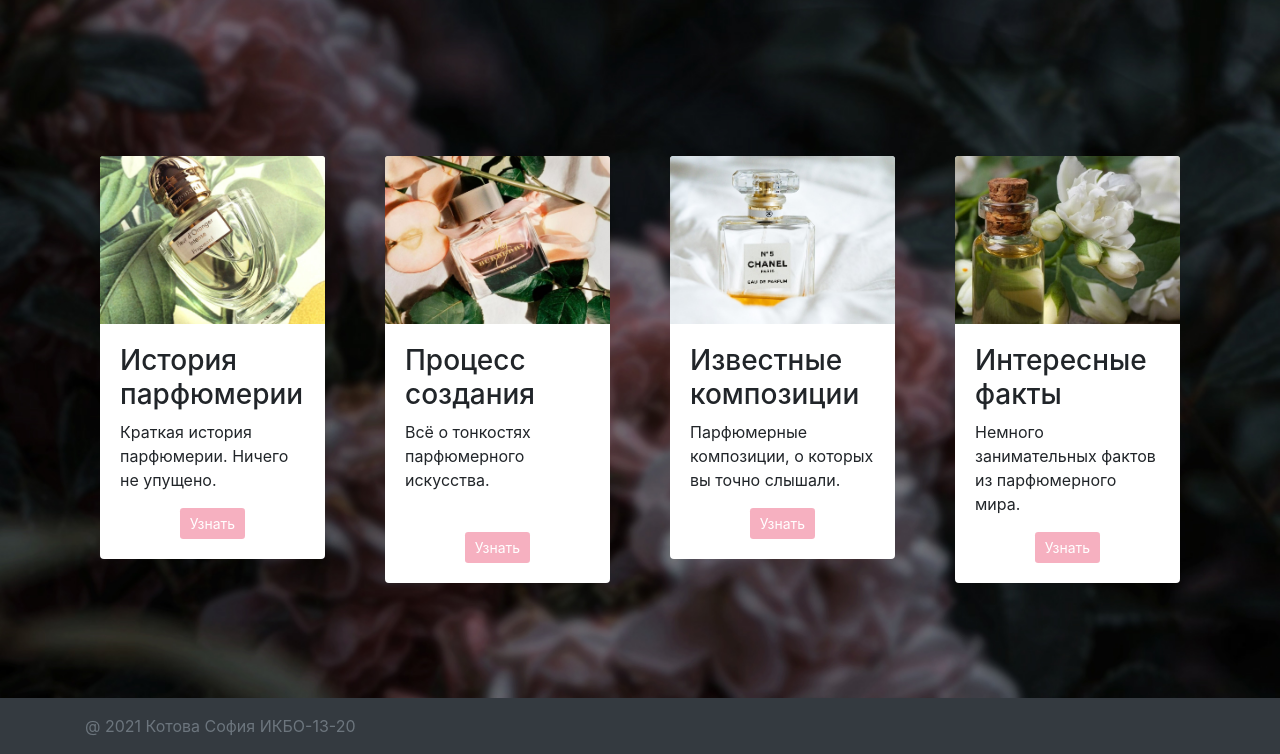
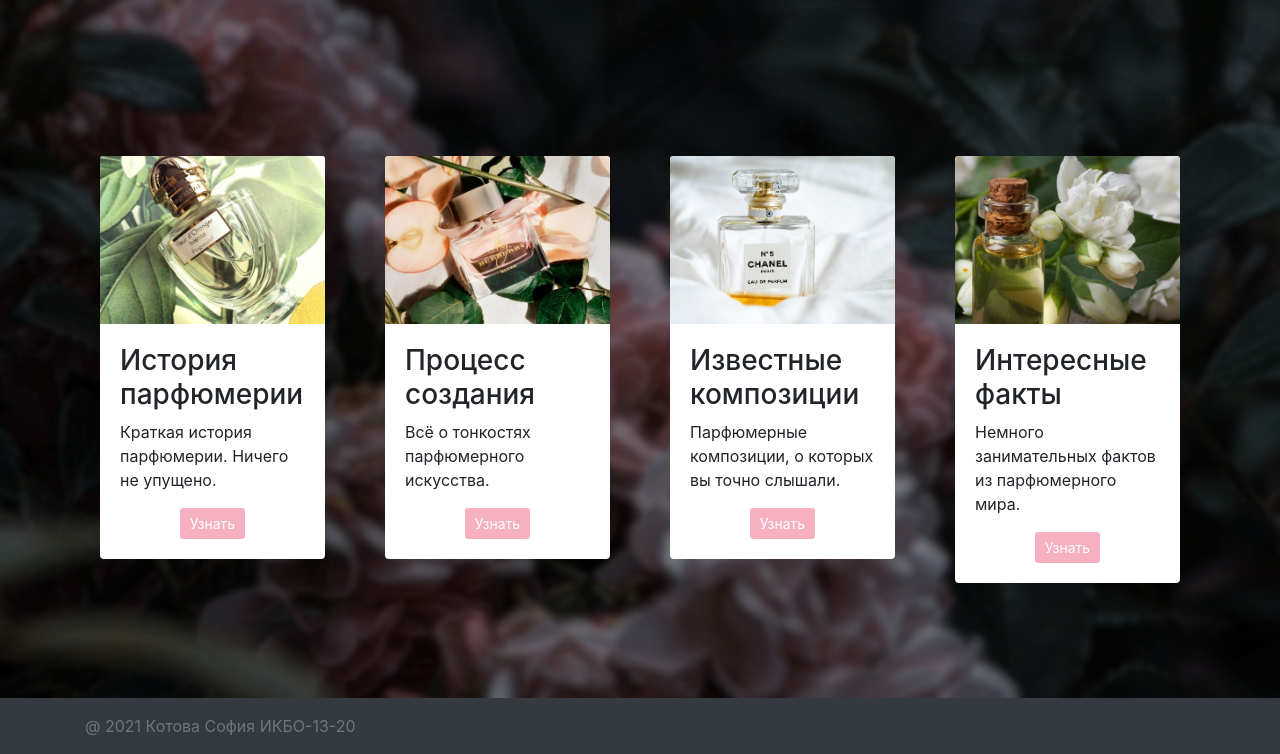
Before and after one commit to kotova-s0/site, a plain HTML site: page index.html in a window 1280 px wide. Shown: the part 536-1290 px from the top of the page. Drawn offline with Linux system fonts and the light colour scheme.

```diff
--- a/index.html
+++ b/index.html
@@ -87,7 +87,7 @@
             <img class="bd-placeholder-img card-img-top" width="100%" height="225" src="images/pic.jpg">
             <div class="card-body">
               <h3 class="card-name">Процесс создания</h3>
-              <p class="card-text">Всё о тонкостях парфюмерного искусства.<br><br></p>
+              <p class="card-text">Всё о тонкостях парфюмерного искусства.</p>
               <div class="d-flex justify-content-center align-items-center">
                 <button type="button" class="btn btn-sm btn-outline-secondary" onclick="window.location.href = 'process.html';"  style="background: rgba(242, 143, 166, 0.7); border: none; color: white; padding: 5px 10px">Узнать</button>
               </div>
```
